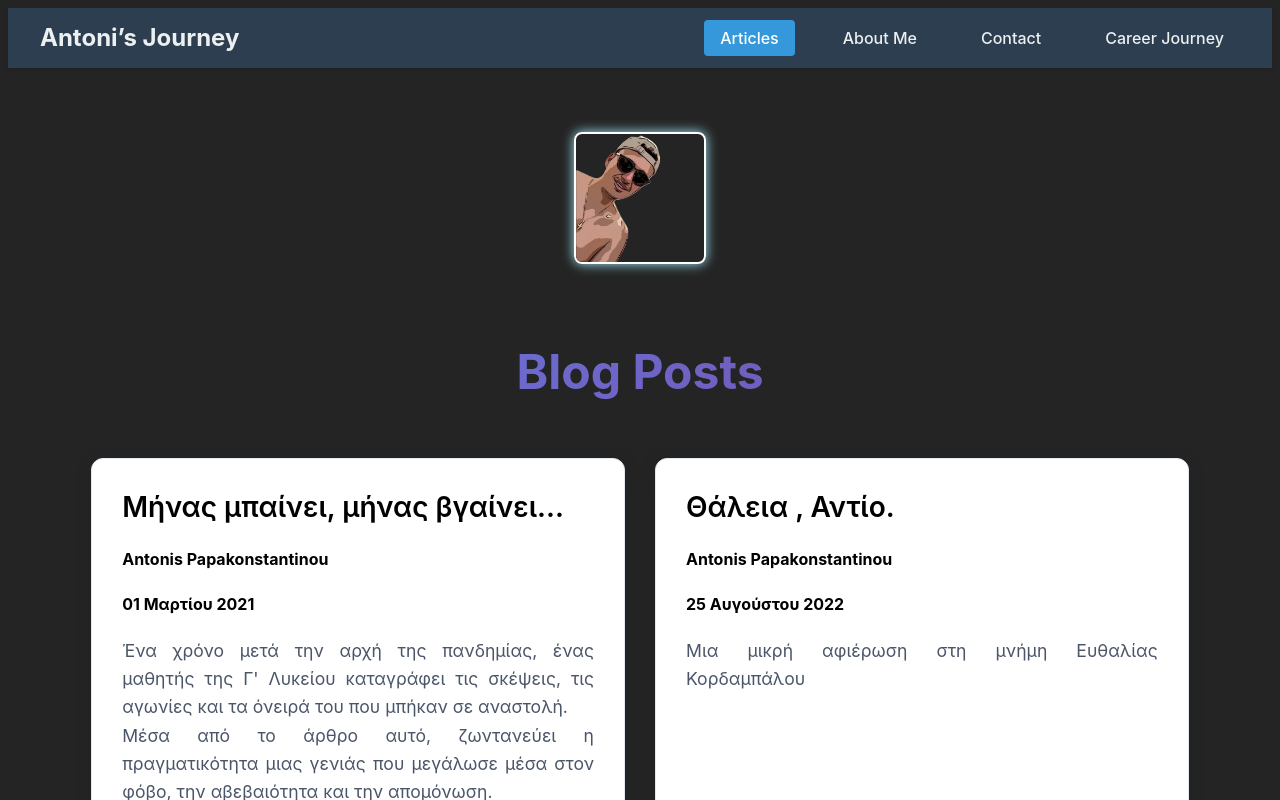
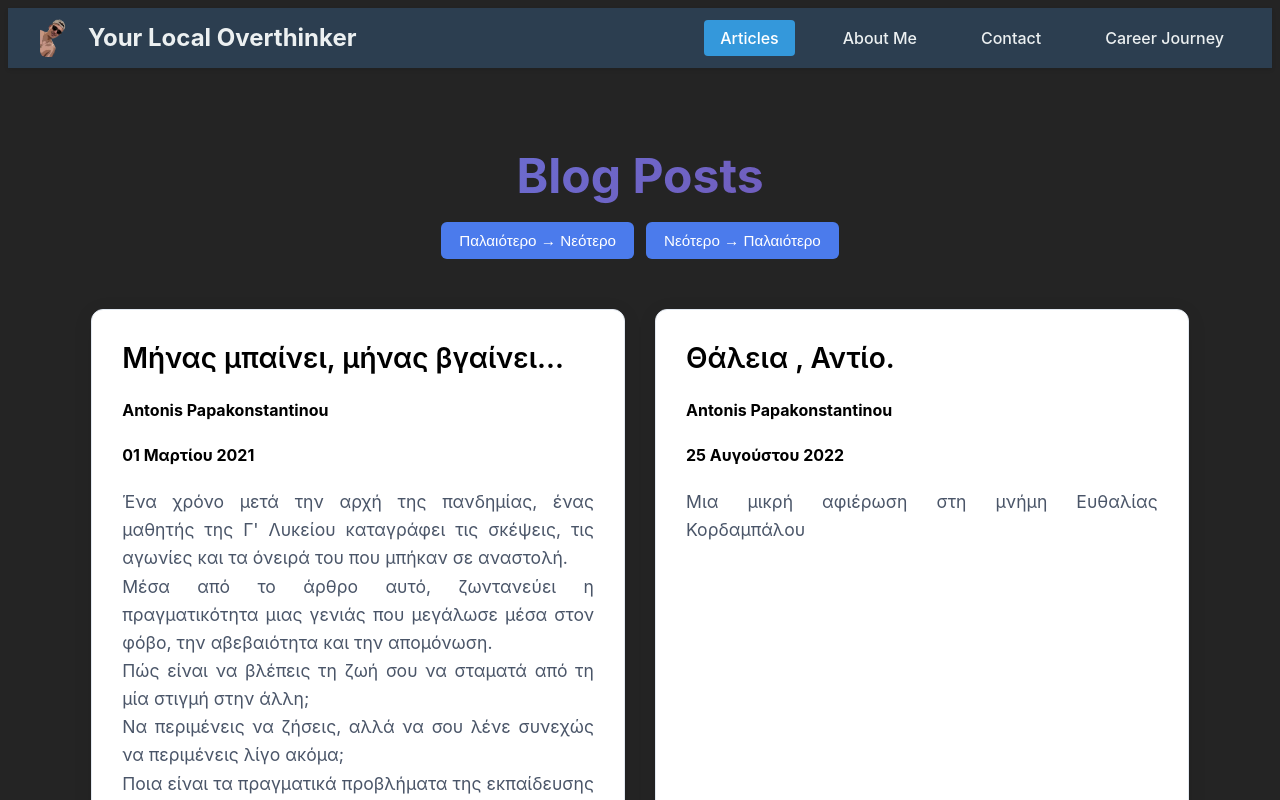
Before and after one commit to pantoine31/papantonhs_web, a React (Vite) app: page / in a window 1280 px wide. Shown: the top 800 px of the page. Built offline with nearby package versions, Linux system fonts and the light colour scheme.

Commit message:
My first commit

```diff
--- a/src/App.tsx
+++ b/src/App.tsx
@@ -53,7 +53,7 @@ function App() {
       <div className="app">
         <Navbar />
         <main className="main-content">
-          <img src={fetchingImg} alt="a fetched image" className="header-image" />
+          {/* <img src={fetchingImg} alt="a fetched image" className="header-image" /> */}
 
           {isFetching ? (
             <p id="loading-fallback">Fetching Posts ...</p>
--- a/src/components/BlogPost.tsx
+++ b/src/components/BlogPost.tsx
@@ -1,37 +1,88 @@
-import { Link } from 'react-router-dom';
-import './BlogPosts.css';
+import { useState } from "react";
+import { Link } from "react-router-dom";
+import "./BlogPosts.css";
+
 
 export type BlogPost = {
   id: number;
-  author:string;
+  author: string;
   title: string;
   date?: string;
   description?: string;
   text: string;
   image?: string;
-
-}
+};
 
 type BlogPostsProps = {
   posts: BlogPost[];
 };
 
+// ----------- Greek Dates Parser ----------------
+const monthsGR: Record<string, number> = {
+  "Ιανουαρίου": 0,
+  "Φεβρουαρίου": 1,
+  "Μαρτίου": 2,
+  "Απριλίου": 3,
+  "Μαΐου": 4,
+  "Ιουνίου": 5,
+  "Ιουλίου": 6,
+  "Αυγούστου": 7,
+  "Σεπτεμβρίου": 8,
+  "Οκτωβρίου": 9,
+  "Νοεμβρίου": 10,
+  "Δεκεμβρίου": 11,
+};
+
+function parseGreekDate(dateStr: string): Date {
+  const parts = dateStr.split(" ");
+  const day = Number(parts[0]);
+  const month = monthsGR[parts[1]];
+  const year = Number(parts[2]);
+  return new Date(year, month, day);
+}
+
+// ------------------------------------------------
+
 export default function BlogPosts({ posts }: BlogPostsProps) {
+  const [sortedPosts, setSortedPosts] = useState(posts);
+
+  const sortOldToNew = () => {
+    const sorted = [...sortedPosts].sort((a, b) =>
+      parseGreekDate(a.date!).getTime() - parseGreekDate(b.date!).getTime()
+    );
+    setSortedPosts(sorted);
+  };
+
+  const sortNewToOld = () => {
+    const sorted = [...sortedPosts].sort((a, b) =>
+      parseGreekDate(b.date!).getTime() - parseGreekDate(a.date!).getTime()
+    );
+    setSortedPosts(sorted);
+  };
+
   return (
     <div className="blog-posts-container">
       <header className="blog-header">
         <h1>Blog Posts</h1>
+
+        <div className="sort-buttons">
+          <button onClick={sortOldToNew} className="sort-btn">
+            Παλαιότερο → Νεότερο
+          </button>
+
+          <button onClick={sortNewToOld} className="sort-btn">
+            Νεότερο → Παλαιότερο
+          </button>
+        </div>
       </header>
 
       <div className="posts-grid">
-        {posts.map((post) => (
+        {sortedPosts.map((post) => (
           <article key={post.id} className="blog-post-card">
             <div className="post-content">
               <h2 className="post-title-gen">{post.title}</h2>
               <h4>{post.author}</h4>
               <h4>{post.date}</h4>
-
-
 
               {post.description && (
                 <p className="post-description">{post.description}</p>
@@ -41,8 +92,7 @@ export default function BlogPosts({ posts }: BlogPostsProps) {
             <div className="post-footer">
               <Link to={`/post/${post.id}`} className="read-more-link">
                 <button className="read-more-btn">
-                  Read More
-                  <span className="btn-arrow">→</span>
+                  Read More <span className="btn-arrow">→</span>
                 </button>
               </Link>
             </div>
--- a/src/components/BlogPosts.css
+++ b/src/components/BlogPosts.css
@@ -202,3 +202,35 @@ h4{
         justify-content: center;
     }
 }
+
+
+/*css gia ta koumpia taksinomisis*/
+
+.sort-buttons {
+  display: flex;
+  justify-content: center;   /* 🟦 Κεντράρισμα οριζόντια */
+  gap: 12px;
+  margin-top: 10px;
+  margin-bottom: 20px;
+}
+
+.sort-btn {
+  background-color: #4b7bec;
+  color: white;
+  border: none;
+  padding: 10px 18px;
+  border-radius: 6px;
+  font-size: 0.95rem;
+  cursor: pointer;
+  transition: 0.2s ease;
+  font-weight: 500;
+}
+
+.sort-btn:hover {
+  background-color: #3867d6;
+  transform: translateY(-2px);
+}
+
+.sort-btn:active {
+  transform: scale(0.97);
+}
--- a/src/components/Navbar.css
+++ b/src/components/Navbar.css
@@ -2,7 +2,7 @@
 .navbar {
   background-color: #2c3e50;
   padding: 0;
-  box-shadow: 0 2px 4px rgba(0,0,0,0.1);
+  box-shadow: 0 2px 4px rgba(0, 0, 0, 0.1);
   position: sticky;
   top: 0;
   z-index: 100;
@@ -24,6 +24,19 @@
   font-weight: bold;
   text-decoration: none;
   transition: color 0.3s ease;
+  display: flex;
+  /* added */
+  align-items: center;
+  /* added */
+  gap: 10px;
+}
+
+.nav-logo-img {
+  width: 38px;
+  height: 38px;
+  object-fit: cover;
+  border-radius: 6px;
+  display: block;
 }
 
 .nav-logo:hover {
--- a/src/components/Navbar.tsx
+++ b/src/components/Navbar.tsx
@@ -2,12 +2,15 @@
 import { Link, useLocation } from "react-router-dom";
 import { useEffect, useState } from "react";
 import "./Navbar.css";
+import fetchingImg2 from '../assets/logo.png';
+
+
 
 export default function Navbar() {
 
-    useEffect(() => {
-      window.scrollTo(0, 0);
-    }, []);
+  useEffect(() => {
+    window.scrollTo(0, 0);
+  }, []);
 
   const location = useLocation();
   const [isOpen, setIsOpen] = useState(false);
@@ -18,10 +21,18 @@ export default function Navbar() {
 
   return (
     <nav className="navbar">
+
       <div className="nav-container">
         <Link to="/" className="nav-logo">
-          Antoni’s Journey
+          <img
+            src={fetchingImg2}
+            alt="logo"
+            className="nav-logo-img"
+          />
+          Your Local Overthinker
         </Link>
+
+
 
         {/* Hamburger Icon */}
         <div
```
